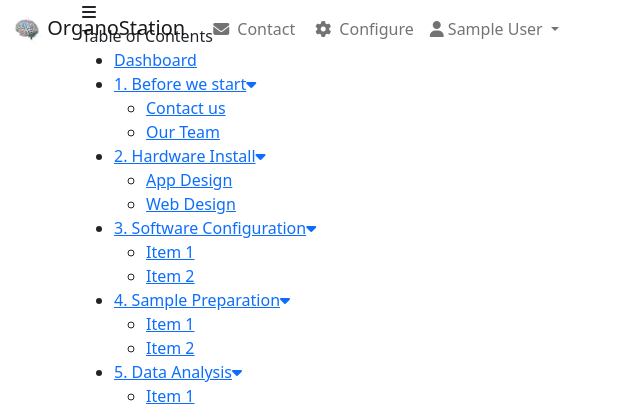
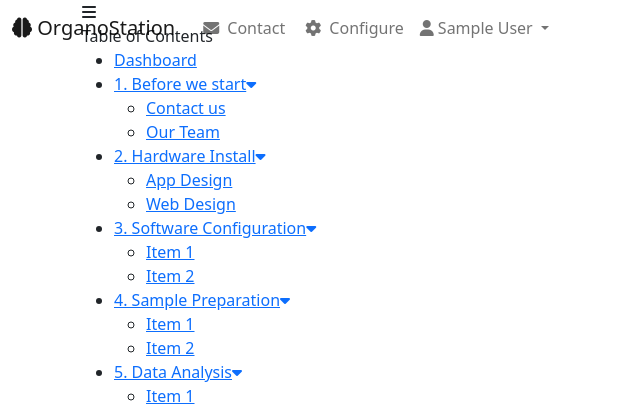
Before and after one commit to JoseGuzman/organostation, a Flask app: page /home in a window 1280 px wide. Shown: the top 410 px of the page, without its empty margins (0-640 px from the left). Run offline with Flask 3, Linux system fonts and the light colour scheme; the visitor is signed in with stand-in values (Sample User, id 1); style sheets or scripts are compiled from the project's sources; some libraries are stand-ins or nearby versions.

Commit message:
update fa icon for home

```diff
--- a/organostation/home/templates/login.jinja2
+++ b/organostation/home/templates/login.jinja2
@@ -17,7 +17,7 @@ you may look here: https://www.mattbutton.com/2019/01/05/google-authentication-w
                     <div class="row g-0"> {# all the gutters (spacing between columns) removed #}
                         <div class="card-body p-md-6 mx-md-4"> {# 6 units on all sides and 4 left/right#}
                             <div class="text-center">
-                                <img src="{{ url_for('static', filename='img/brain3.jpg')}}" style="height: 100px;"
+                                <img src="{{ url_for('static', filename='img/brain3.jpeg')}}" style="height: 100px;"
                                     alt="logo">
                                 <h4 class="mt-1 mb-5 pb-1">OrganoStation Login</h4>
                             </div>
--- a/organostation/templates/navigation.jinja2
+++ b/organostation/templates/navigation.jinja2
@@ -12,7 +12,7 @@ https://mdbootstrap.com/docs/standard/navigation/navbar/
     <div class="container-fluid">
         <!-- Navbar brand -->
         <a class="navbar-brand" href="{{ url_for('home_bp.home') }}">
-            <img src="{{url_for('static', filename='/img/brain3.jpeg' )}}" style=" height: 30px;"> OrganoStation</a>
+            <i class="fa-solid fa-brain"></i> OrganoStation</a>
 
         <!-- Toggle button when screen is small-->
         <button class="navbar-toggler" type="button" data-toggle="collapse" data-target="#navbarSupportedContent"
```
Also changed, not shown: organostation/static/img/brain3.jpg (deleted), organostation/static/img/logo.jpeg (deleted).
